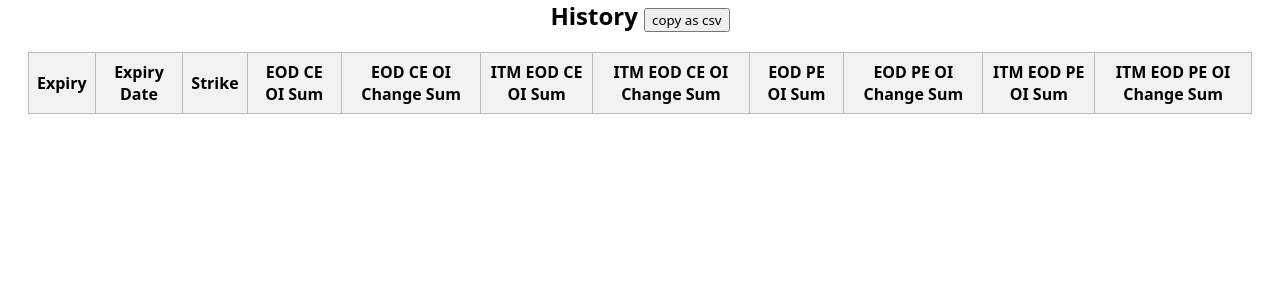
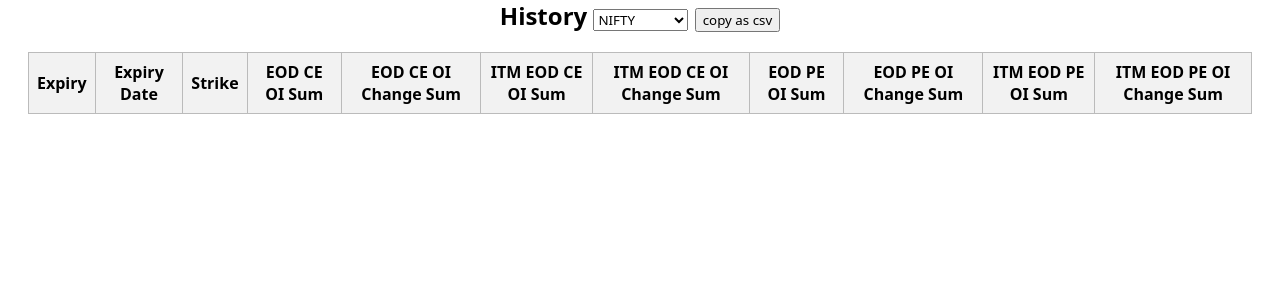
Before and after one commit to KiranMantha/bhavAutomation, a Flask app: page /history in a window 1280 px wide. Shown: the part 21-322 px from the top of the page. Run offline with Flask 3, Linux system fonts and the light colour scheme; data that the repository does not hold is empty.

Commit message:
added ticker selector dropdown for history

```diff
--- a/routes/history.py
+++ b/routes/history.py
@@ -1,4 +1,4 @@
-from flask import Blueprint, render_template
+from flask import Blueprint, request, render_template
 from collections import defaultdict
 from datetime import datetime
 from routes.supabase_client import get_supabase_instance
@@ -9,8 +9,10 @@ supabase = get_supabase_instance()
 
 @history.route('/history')
 def index():
+    TckrSymb = request.args.get('TckrSymb', 'NIFTY')
+
     # Fetch all data from the EOD_SUMMARY table
-    response = supabase.table("EOD_SUMMARY").select("*").execute()
+    response = supabase.table("EOD_SUMMARY").select("*").eq('TckrSymb', TckrSymb).execute()
     data = response.data
 
     # Group the data by `created_at` (considering only the date part)
--- a/templates/history.html
+++ b/templates/history.html
@@ -3,7 +3,10 @@
 {% block title %}View History{% endblock %}
 
 {% block content %}
-<h2>History <button onclick="copyTableAsCSV('history')">copy as csv</button></h2>
+<h2>History <select name="TckrSymb" id="TckrSymb" onchange="updateQueryParam(this.value)">
+    <option value="NIFTY">NIFTY</option>
+    <option value="BANKNIFTY">BANKNIFTY</option>
+  </select> <button onclick="copyTableAsCSV('history')">copy as csv</button></h2>
 <table id="history">
     <thead>
         <tr>
@@ -43,8 +46,17 @@
         {% endfor %}
 </table>
 <script>
+    function updateQueryParam(value) {
+        const url = new URL(window.location);
+        url.searchParams.set('TckrSymb', value);
+        window.location.href = url.toString();
+    }
 
     document.addEventListener("DOMContentLoaded", () => {
+        const url = new URL(window.location);
+        let element = document.getElementById('TckrSymb');
+        element.value = url.searchParams.get('TckrSymb') || 'NIFTY';
+
         {% if table %}
             // Get all table rows
             const rows = document.querySelectorAll("table tbody tr");
```
